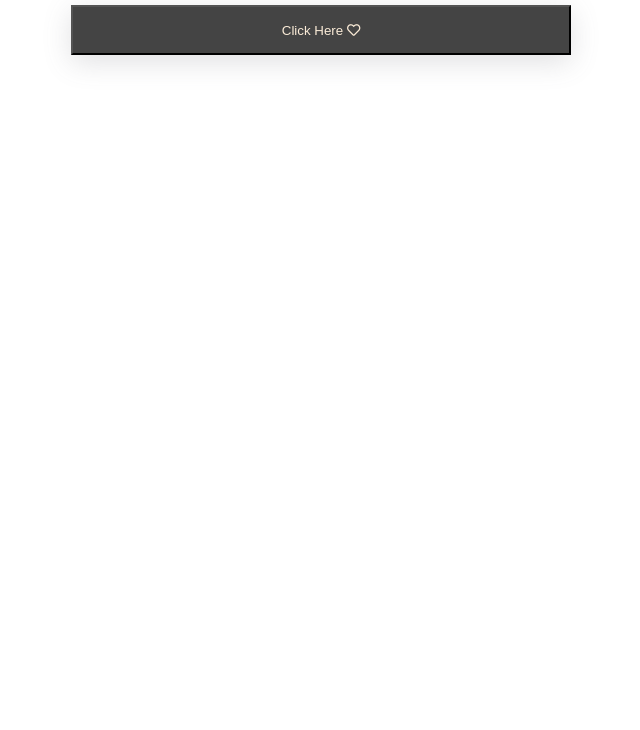
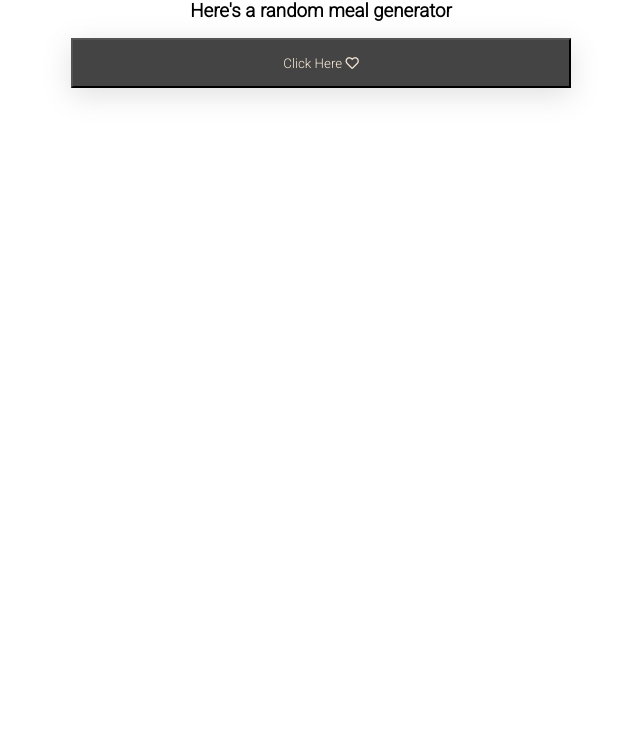
Before and after one commit to naveen701526/simple-meal-api, a plain HTML site: page index.html in a window 1280 px wide. Shown: the part 70-800 px from the top of the page, without its empty margins (319-959 px from the left). Drawn offline with Linux system fonts and the light colour scheme.

Commit message:
styling of heading and including font family

```diff
--- a/css/style.css
+++ b/css/style.css
@@ -1,7 +1,10 @@
+@import url('https://fonts.googleapis.com/css2?family=Roboto:wght@300&display=swap');
+
 * {
     box-sizing: border-box;
     margin: 0;
     padding: 0;
+    font-family: 'Roboto', sans-serif;
 }
 
 .container {
@@ -56,3 +59,9 @@ p {
     width: 100%;
     height: 100%;
 }
+
+h1,
+h2,
+h3 {
+    margin-top: 1rem;
+}
```
